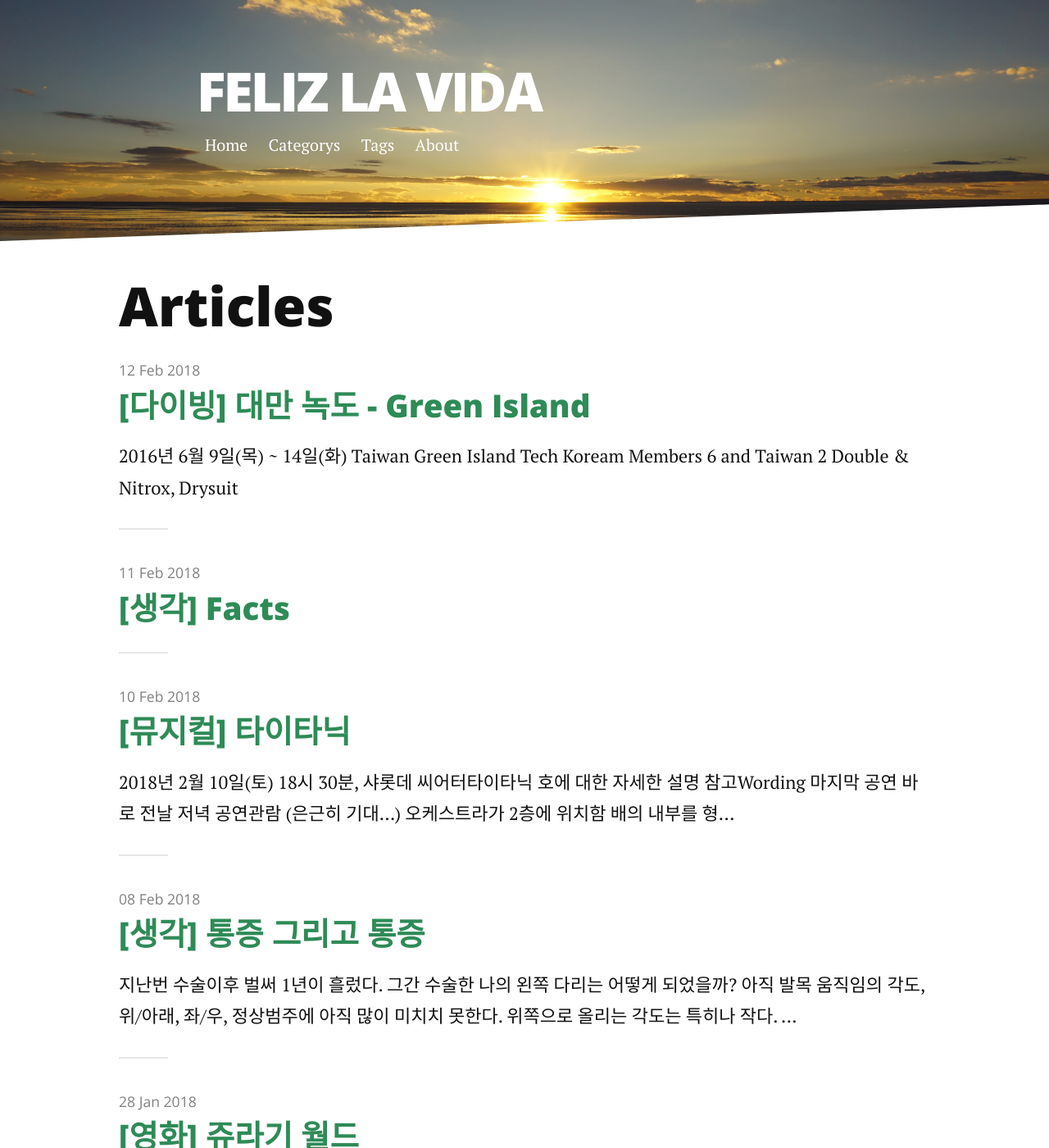
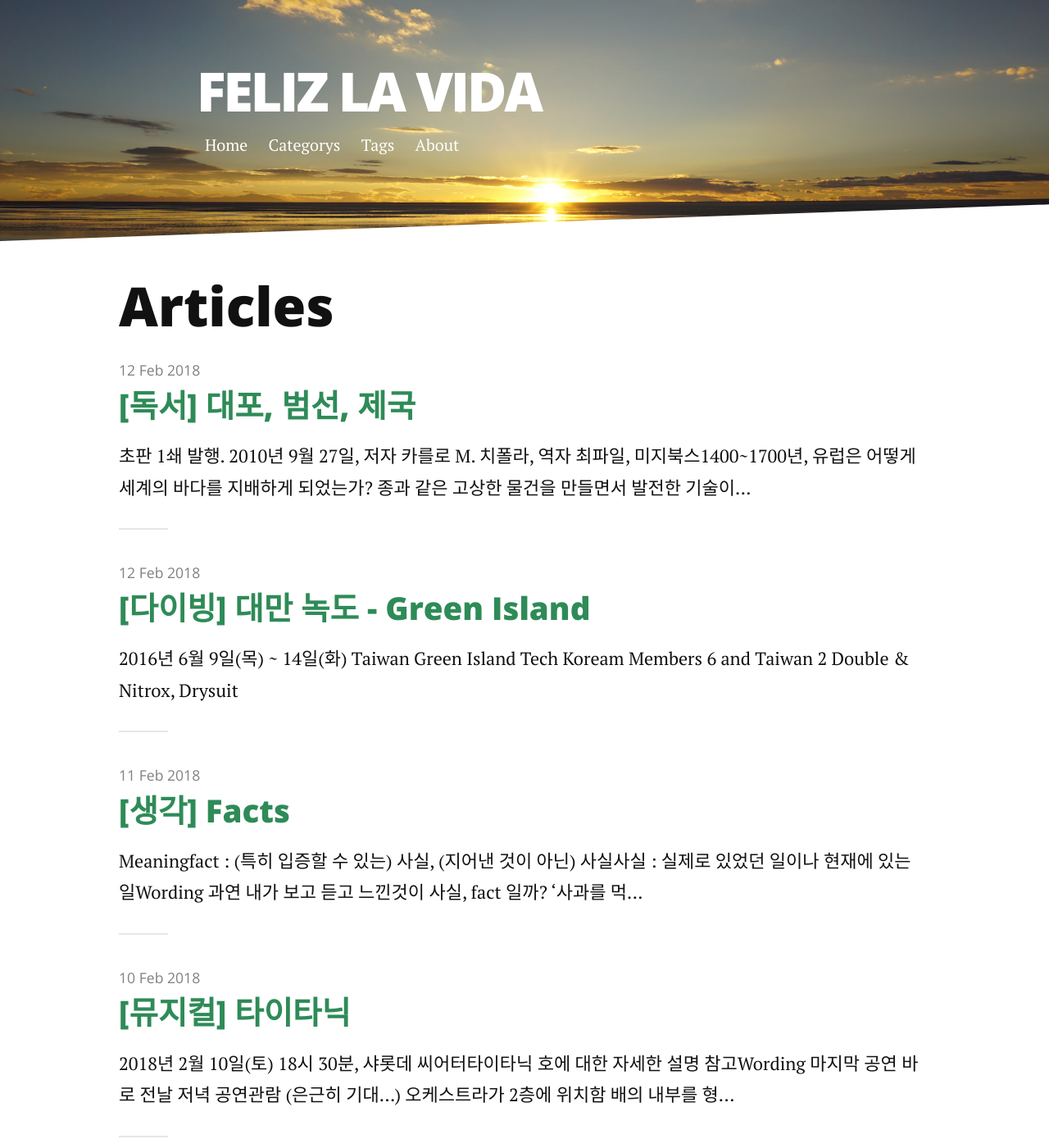
Before and after one commit to lionkang/lionkang.github.io, a Jekyll site: the page built from articles.md, in a window 1280 px wide and 1400 px high. Shown: the whole window at 82% size. Built offline with Jekyll 4.4.1, drawn with Linux system fonts in a browser that asks for light colours; nearby versions of some CDN libraries.

Commit message:
reading/thinking content update

```diff
--- a/_drafts/2018-02-28-tour-japan-osaka.markdown
+++ b/_drafts/2018-02-28-tour-japan-osaka.markdown
@@ -1,6 +1,6 @@
 ---
 layout: post
-title: "[여행] 후쿠오카 (일본)"
+title: "[여행] 오사카 (일본)"
 date: 2018-02-28 09:20:01 +0900
 tags: [tour,enjoy,japan,mura,osaka,namba,umeda,univeral studio]
 categories: travelling
--- a/_posts/2018-02-11-thinking-facts.markdown
+++ b/_posts/2018-02-11-thinking-facts.markdown
@@ -6,3 +6,14 @@ tags: [thinking, 생각, 사실, 팩트, fact, factcheck, 팩트체크]
 categories: thinking
 comments: true
 ---
+### Meaning
+[fact](http://endic.naver.com/enkrEntry.nhn?sLn=kr&entryId=f4268d03353242d5902406f37c2dc638) : (특히 입증할 수 있는) 사실, (지어낸 것이 아닌) 사실
+[사실](http://krdic.naver.com/detail.nhn?docid=19314500) : 실제로 있었던 일이나 현재에 있는 일
+
+
+### Wording
+* 과연 내가 보고 듣고 느낀것이 사실, fact 일까?
+* '사과를 먹었다' 라는 사실은 내가 앞에서 본것일까? 뒤에서 본것일까? 아님 들은 것일까?
+* 지금은 '사과를 먹었다' 라는 사실에 집중하기 보다는 '사과를 왜 먹었나?' 에 더 집중하고 있다.
+* '먹었다'는 사실보다 '왜' 라는 물음에 사람들의 궁금증은 더 커져간다. 그렇게 만들어 가고 있는 것인지도 모르겠다.
+* 결국 중요한 '사과를 먹었다' 라는 사실은 어느 시간에 사람들의 기억속에서 지워져 버린다. 그렇게 되면 안되는것이 아닐까?
--- /dev/null
+++ b/_posts/2018-02-13-reading-GunsSailsandEmpires.markdown
@@ -0,0 +1,36 @@
+---
+layout: post
+title: "[독서] 대포, 범선, 제국"
+date: 2018-02-13 01:10:01 +0900
+tags: [reading, 독서, 전쟁, war, 대포, 범선, 제국, 카를로M 치폴라, 최파일]
+categories: reading
+comments: true
+---
+초판 1쇄 발행. 2010년 9월 27일, 저자 카를로 M. 치폴라, 역자 최파일, 미지북스
+
+1400~1700년, 유럽은 어떻게 세계의 바다를 지배하게 되었는가?
+
+> 종과 같은 고상한 물건을 만들면서 발전한 기술이 결과적으로 살상 무기의 진보를 낳았다는 사실은 역사의 무수한 아이러니 중 하나다.
+
+> 대서양 지역 민족들은 대포를 실은 범선으로 완전히 선회하면서 인력 확보에서 필연적으로 따르는 병목 현상을 피하고 훨씬 더 큰 양의 자연적 에너지를 자신들의 뜻대로 동력화할 수 있었다. 유럽의 범선들이 가장 먼 바다까지 위협적으로 모습을 드러낸 것은 바로 그때였다.
+
+> 부처는 중국에 흰 코끼리를 타고 온 반면 그리스도는 포탄에 실려왔다.
+
+> 종교는 명분을 제공하고 금은 동기를 제공한다. 14 ~ 15세기에 대서양 연안 유럽 국가들이 성취한 기술적 진보는 수단을 제공했다.
+
+> 기술적으로 더 발전한 민족은(기술보다 정의하고 평가하기가 더 어려운) "문명화" 정도와 상관없이 우위를 점하게 되어 있다.
+
+
+### Wording
+* 대포는 초기 투석 용도로 성벽과 성안을 파괴하기 위한 용도로 개발되었으며, 당연히 기동성에 문제가 많았음
+* 14세기에는 주로 청동으로 만든 대포가 15세기 부터는 철로 만든 대포가 많이 사용되었으며, 그 이유는 철 대포가 제작단가가 더 싸고, 사람을 구하기 쉬웠기 때문임
+* 땅에서의 전투는 지키는 전투가 아니라면 기동성에 의해 판결이 많이 나므로 대포가 그닥 효용성이 없었음.
+* 유럽국가는 이슬람국가에 비해 육지에서의 싸움은 18세기까지 이렇다할 승전이 없었음.
+* 유럽은 이 한계를 극복하기 위해 노력했으며, 그 결과 대포를 배에 실어 그 효과를 극대화 함
+* 철로 만든 대포의 가장 중요한 자원은 구리였음. 구리와 철의 좋고 나쁨에 따라 대포의 수명도 결정이됨
+* 초기에는 투석용도였지만 그 이후 포탄이란 개념이 나오고 이후 계속 발전이 됨.
+* 아시아 국가도 15세기까지의 대포로만 보면 유럽에 비해 꿀리지 않았음. 다만 그 활용을 최적화하지 못했을뿐.
+* 아시아 국가에서 대포를 가장 잘 활용한 국가는 조선이며, 그중 이순신 장군이 유럽국가에서와 같이 방법과 방향으로 대포를 운용했음. (역시 이순신)
+* 이슬람과 아시아국가의 해전의 개념은 대포를 쏘는 개념이 아니라 배를 부딛혀서 배위에 올라서서 싸우는 육탄전이었음. 이를 바꾼것이 유럽임.
+* 15세기 이후 대양에서의 주도권이 유럽으로 넘어감에 따라 새로운 대륙도 발견하게 되고, 식민지 건설을 하여 많은 부를 축적하고 이를 통해 기술발전을 할 수 있는 선순환의 계기를 만든건 결국 대포의 개발과 활용이었음 (너무 나갔나 ㅎ)
+* 2차세계대전에서의 전투 또한 육상에서의 전차전(결국 대포)이었으며, 기동성을 강화하여 기습작전을 통한 적의 섬멸, 전차전 개념으로 독일이 유럽을 지배할뻔 하였음.
```
